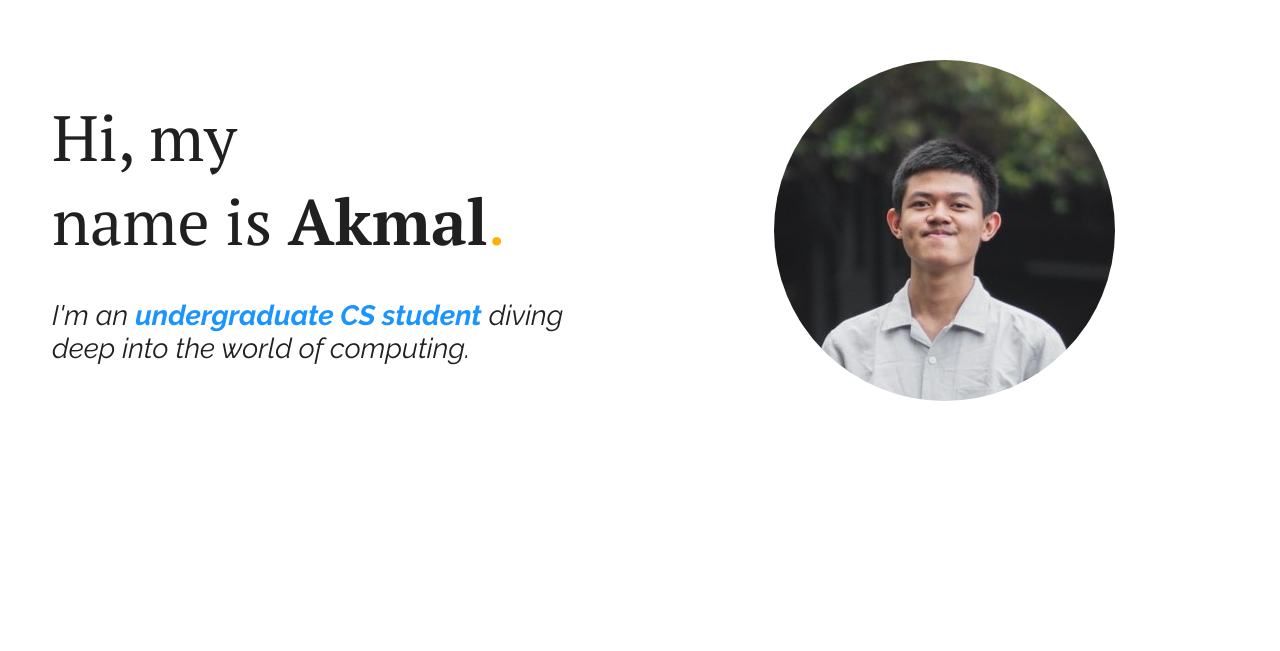
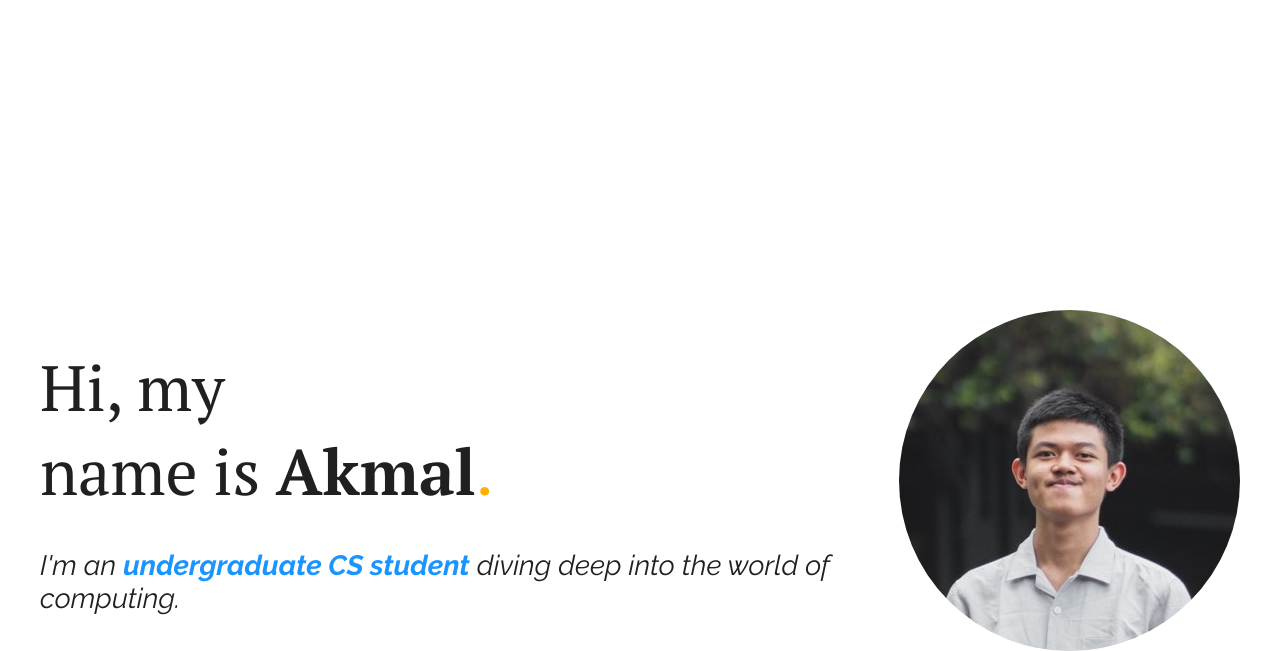
Before and after one commit to AkmalArifin/portofolio, a Vue app: page / in a window 1280 px wide. Shown: the part 190-841 px from the top of the page. Built offline with nearby package versions, Linux system fonts and the light colour scheme.

Commit message:
feat: add router

```diff
--- a/index.html
+++ b/index.html
@@ -5,6 +5,20 @@
     <!-- <link rel="icon" href="/favicon.ico"> -->
     <meta name="viewport" content="width=device-width, initial-scale=1.0">
     <title>Akmal Arifin</title>
+
+    <link rel="preconnect" href="https://fonts.googleapis.com">
+    <link rel="preconnect" href="https://fonts.gstatic.com" crossorigin>
+    <link href="https://fonts.googleapis.com/css2?family=PT+Serif:ital,wght@0,400;0,700;1,400;1,700&display=swap" rel="stylesheet">
+
+    <link rel="preconnect" href="https://fonts.googleapis.com">
+    <link rel="preconnect" href="https://fonts.gstatic.com" crossorigin>
+    <link href="https://fonts.googleapis.com/css2?family=PT+Serif:ital,wght@0,400;0,700;1,400;1,700&family=Raleway:ital,wght@0,100..900;1,100..900&display=swap" rel="stylesheet">
+
+    <link rel="preconnect" href="https://fonts.googleapis.com">
+    <link rel="preconnect" href="https://fonts.gstatic.com" crossorigin>
+    <link href="https://fonts.googleapis.com/css2?family=Hind+Siliguri:wght@300;400;500;600;700&family=PT+Serif:ital,wght@0,400;0,700;1,400;1,700&family=Raleway:ital,wght@0,100..900;1,100..900&display=swap" rel="stylesheet">
+
+    <link rel="stylesheet" href="https://cdnjs.cloudflare.com/ajax/libs/font-awesome/4.7.0/css/font-awesome.min.css">
   </head>
   <body>
     <div id="app"></div>
--- a/package.json
+++ b/package.json
@@ -10,7 +10,8 @@
     "preview": "vite preview"
   },
   "dependencies": {
-    "vue": "^3.4.21"
+    "vue": "^3.4.21",
+    "vue-router": "^4.3.0"
   },
   "devDependencies": {
     "@vitejs/plugin-vue": "^5.0.4",
--- a/src/App.vue
+++ b/src/App.vue
@@ -1,53 +1,19 @@
-<script setup>
-import LandingPage from './page/LandingPage.vue'
-</script>
-
 <template>
-  <head>
-    <link rel="preconnect" href="https://fonts.googleapis.com">
-    <link rel="preconnect" href="https://fonts.gstatic.com" crossorigin>
-    <link href="https://fonts.googleapis.com/css2?family=PT+Serif:ital,wght@0,400;0,700;1,400;1,700&display=swap" rel="stylesheet">
-
-    <link rel="preconnect" href="https://fonts.googleapis.com">
-    <link rel="preconnect" href="https://fonts.gstatic.com" crossorigin>
-    <link href="https://fonts.googleapis.com/css2?family=PT+Serif:ital,wght@0,400;0,700;1,400;1,700&family=Raleway:ital,wght@0,100..900;1,100..900&display=swap" rel="stylesheet">
-
-    <link rel="preconnect" href="https://fonts.googleapis.com">
-    <link rel="preconnect" href="https://fonts.gstatic.com" crossorigin>
-    <link href="https://fonts.googleapis.com/css2?family=Hind+Siliguri:wght@300;400;500;600;700&family=PT+Serif:ital,wght@0,400;0,700;1,400;1,700&family=Raleway:ital,wght@0,100..900;1,100..900&display=swap" rel="stylesheet">
-
-    <link rel="stylesheet" href="https://cdnjs.cloudflare.com/ajax/libs/font-awesome/4.7.0/css/font-awesome.min.css">
-  </head>
   <main>
-    <LandingPage />
+    <RouterView class="main-content"/>
   </main>
 </template>
 
 <style scoped>
-header {
-  line-height: 1.5;
+
+.main-content {
+  margin: 0 60px 100px;
 }
 
-.logo {
-  display: block;
-  margin: 0 auto 2rem;
+@media (min-width: 512px) {
+  .main-content {
+    margin: 0 20px 60px;
+  }
 }
 
-@media (min-width: 1024px) {
-  header {
-    display: flex;
-    place-items: center;
-    padding-right: calc(var(--section-gap) / 2);
-  }
-
-  .logo {
-    margin: 0 2rem 0 0;
-  }
-
-  header .wrapper {
-    display: flex;
-    place-items: flex-start;
-    flex-wrap: wrap;
-  }
-}
 </style>
--- a/src/main.js
+++ b/src/main.js
@@ -3,4 +3,19 @@ import './assets/main.css'
 import { createApp } from 'vue'
 import App from './App.vue'
 
-createApp(App).mount('#app')
+import { createMemoryHistory, createRouter } from 'vue-router';
+
+import LandingPage from './page/LandingPage.vue'
+
+const routes = [
+  { path: '/', component: LandingPage }
+]
+
+const router = createRouter({
+  history: createMemoryHistory(),
+  routes,
+})
+
+createApp(App)
+    .use(router)
+    .mount('#app')
--- a/src/page/LandingPage.vue
+++ b/src/page/LandingPage.vue
@@ -114,11 +114,10 @@ export default {
 }
 
 .hello {
-    display: grid;
-    grid-template-columns: 1fr 1fr;
-    column-gap: 40px;
-    padding: 0 2rem;
+    display: flex;
+    flex-direction: row;
 
+    margin: 250px auto;
     min-height: 100vh;
 }
 
```
Also changed, not shown: 1 other file (tests, documents, lock files or other folders).
